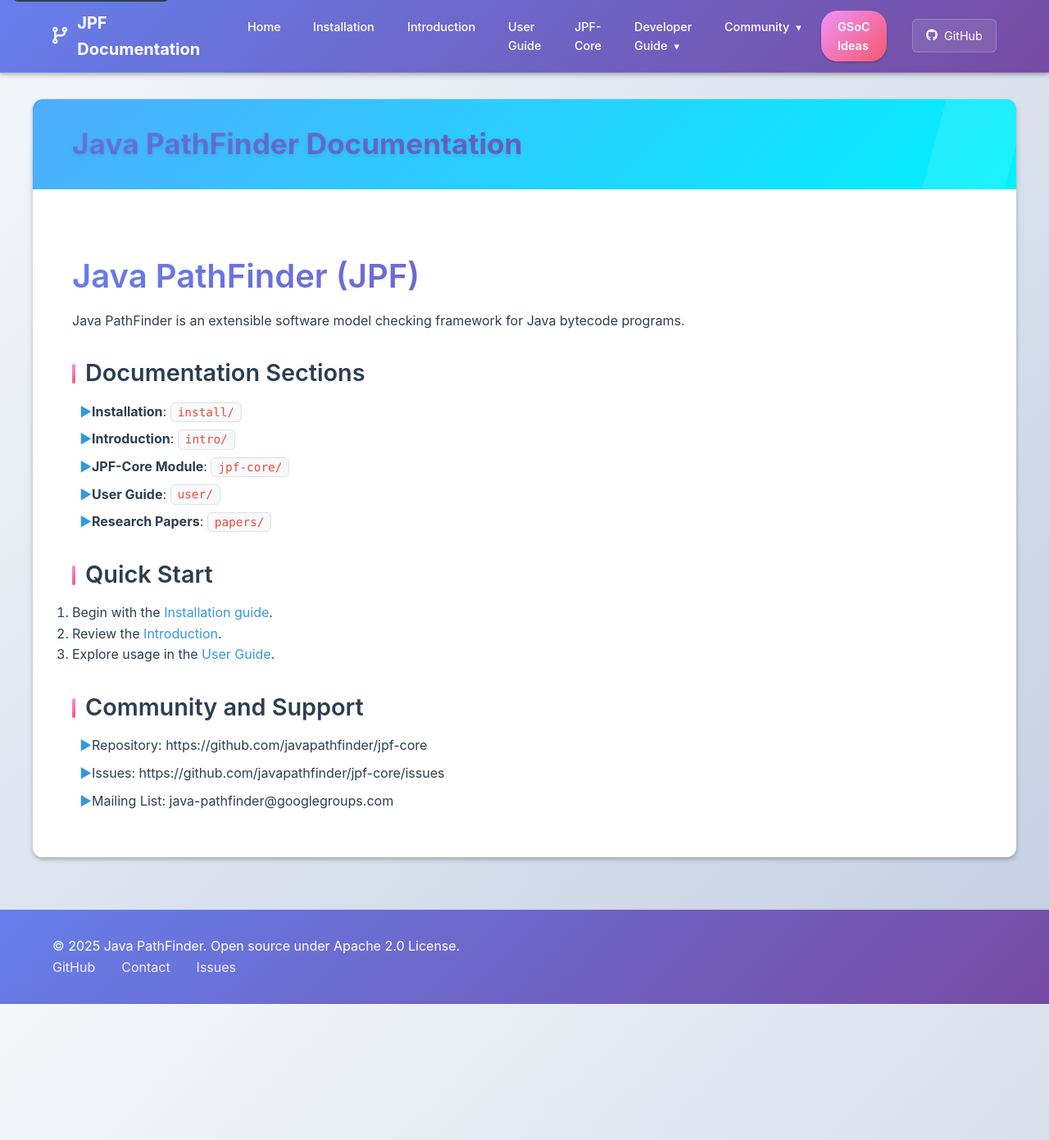
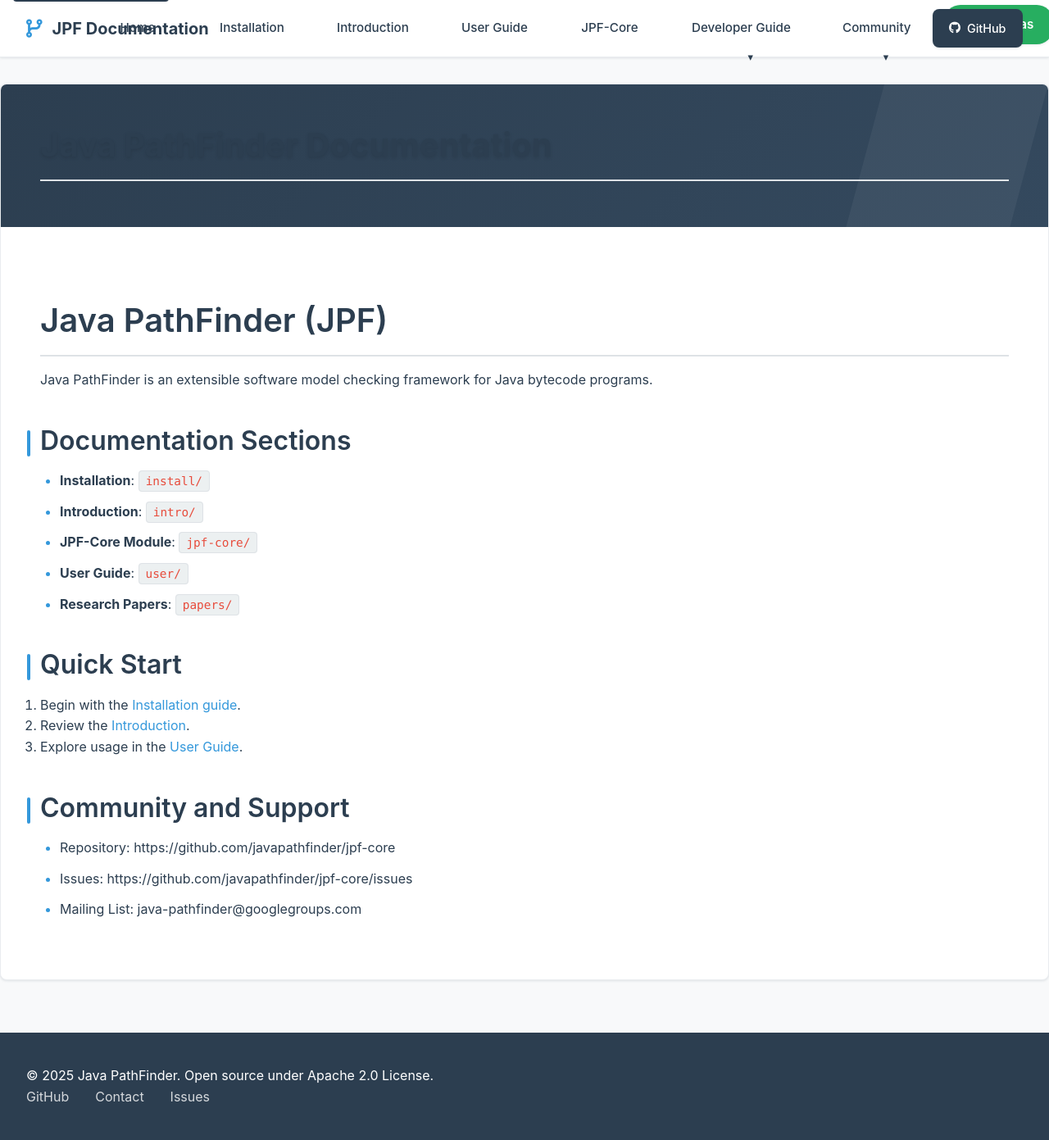
Before and after one commit to Mahmoud-Khawaja/Mahmoud-Khawaja.github.io, a Jekyll site: the page built from jpf-core/index.md, in a window 1280 px wide and 1391 px high. Shown: the whole window at 82% size. Built offline with Jekyll 4.4.1, drawn with Linux system fonts in a browser that asks for light colours.

Commit message:
Update JPF-core documentation from commit 1a7a8d985c98d362f9b3493c9917f3e9f805f7d3

```diff
--- a/jpf-core/assets/css/style.css
+++ b/jpf-core/assets/css/style.css
@@ -1,29 +1,42 @@
-/* Modern CSS Variables */
+/* Professional Eye-Friendly Color Palette */
 :root {
-    --primary: #2c3e50;
-    --secondary: #3498db;
-    --accent: #e74c3c;
-    --success: #27ae60;
-    --warning: #f39c12;
-    --light: #f8f9fa;
-    --white: #ffffff;
-    --dark: #2c3e50;
-    --muted: #6c757d;
-    --border: #dee2e6;
-    --glass: rgba(255, 255, 255, 0.1);
-    --glass-border: rgba(255, 255, 255, 0.2);
-    --shadow-sm: 0 1px 3px rgba(0,0,0,0.12), 0 1px 2px rgba(0,0,0,0.24);
-    --shadow-md: 0 3px 6px rgba(0,0,0,0.15), 0 2px 4px rgba(0,0,0,0.12);
-    --shadow-lg: 0 10px 20px rgba(0,0,0,0.15), 0 3px 6px rgba(0,0,0,0.10);
-    --gradient-primary: linear-gradient(135deg, #667eea 0%, #764ba2 100%);
-    --gradient-secondary: linear-gradient(135deg, #f093fb 0%, #f5576c 100%);
-    --gradient-accent: linear-gradient(135deg, #4facfe 0%, #00f2fe 100%);
-    --transition: all 0.3s cubic-bezier(0.25, 0.8, 0.25, 1);
-    --border-radius: 12px;
-    --border-radius-sm: 6px;
+    /* Calm, Professional Colors */
+    --primary: #2c3e50;          /* Deep navy blue */
+    --secondary: #34495e;        /* Slate gray */
+    --accent: #3498db;           /* Soft blue */
+    --success: #27ae60;          /* Forest green */
+    --warning: #f39c12;          /* Warm orange */
+    --danger: #e74c3c;           /* Muted red */
+
+    /* Neutral Backgrounds */
+    --bg-primary: #ffffff;       /* Pure white */
+    --bg-secondary: #f8f9fa;     /* Light gray */
+    --bg-tertiary: #ecf0f1;      /* Very light gray */
+    --bg-dark: #2c3e50;          /* Dark navy */
+
+    /* Text Colors */
+    --text-primary: #2c3e50;     /* Dark navy */
+    --text-secondary: #7f8c8d;   /* Medium gray */
+    --text-muted: #95a5a6;       /* Light gray */
+    --text-inverse: #ffffff;     /* White text */
+
+    /* Borders & Shadows */
+    --border: #dee2e6;           /* Light border */
+    --border-light: #e9ecef;     /* Very light border */
+    --shadow-sm: 0 1px 3px rgba(44, 62, 80, 0.12);
+    --shadow-md: 0 4px 6px rgba(44, 62, 80, 0.07);
+    --shadow-lg: 0 10px 25px rgba(44, 62, 80, 0.1);
+
+    /* Spacing & Sizing */
+    --header-height: 70px;
+    --nav-height: 60px;
+    --container-width: 1400px;   /* Wider container */
+    --border-radius: 8px;
+    --border-radius-sm: 4px;
+    --transition: all 0.3s ease;
 }
 
-/* Reset and base */
+/* Reset and Base Styles */
 * {
     box-sizing: border-box;
     margin: 0;
@@ -38,20 +51,19 @@ html {
 body {
     font-family: -apple-system, BlinkMacSystemFont, "Segoe UI", Roboto, "Helvetica Neue", Arial, sans-serif;
     line-height: 1.6;
-    color: var(--dark);
-    background: linear-gradient(135deg, #f5f7fa 0%, #c3cfe2 100%);
-    overflow-x: hidden;
+    color: var(--text-primary);
+    background-color: var(--bg-secondary);
     -webkit-font-smoothing: antialiased;
     -moz-osx-font-smoothing: grayscale;
 }
 
-/* Accessibility */
+/* Skip Link for Accessibility */
 .skip-link {
     position: absolute;
     top: -40px;
     left: 16px;
     background: var(--primary);
-    color: white;
+    color: var(--text-inverse);
     padding: 8px 16px;
     text-decoration: none;
     border-radius: var(--border-radius-sm);
@@ -64,103 +76,114 @@ body {
     top: 16px;
 }
 
-/* COMPACT MODERN HEADER */
+/* PROFESSIONAL HEADER DESIGN */
 .site-header {
-    background: var(--gradient-primary);
-    backdrop-filter: saturate(180%) blur(20px);
-    border-bottom: 1px solid var(--glass-border);
+    background: var(--bg-primary);
+    border-bottom: 1px solid var(--border-light);
+    box-shadow: var(--shadow-sm);
     position: sticky;
     top: 0;
     z-index: 100;
-    padding: 0.75rem 0; /* Reduced from 1rem */
-    box-shadow: var(--shadow-md);
+    height: var(--header-height);
+    display: flex;
+    align-items: center;
 }
 
 .header-container {
-    max-width: 1200px;
+    max-width: var(--container-width);
+    width: 100%;
     margin: 0 auto;
     display: flex;
     align-items: center;
     justify-content: space-between;
-    padding: 0 1.5rem;
+    padding: 0 2rem;
     gap: 2rem;
 }
 
-/* Compact brand */
+/* Professional Brand */
 .header-brand .brand-link {
     display: flex;
     align-items: center;
     gap: 0.75rem;
-    color: white;
+    color: var(--primary);
     text-decoration: none;
     font-weight: 700;
-    font-size: 1.25rem; /* Reduced from 1.4rem */
+    font-size: 1.25rem;
     transition: var(--transition);
 }
 
 .header-brand .brand-link:hover {
+    color: var(--accent);
     transform: translateY(-1px);
-    text-shadow: 0 2px 8px rgba(0,0,0,0.3);
 }
 
 .header-brand i {
-    font-size: 1.3rem; /* Reduced from 1.6rem */
-    opacity: 0.9;
+    font-size: 1.4rem;
+    color: var(--accent);
 }
 
-/* COMPACT NAVIGATION */
+/* WIDER, PROFESSIONAL NAVIGATION */
 .main-nav {
     flex: 1;
     display: flex;
     justify-content: center;
+    max-width: 800px; /* Wider navigation area */
 }
 
 .nav-menu {
     display: flex;
     list-style: none;
-    gap: 0.5rem;
+    gap: 1rem; /* Increased spacing between items */
     margin: 0;
     padding: 0;
+    width: 100%;
+    justify-content: space-evenly; /* Even distribution */
 }
 
 .nav-menu li {
     position: relative;
+    flex: 1; /* Equal width for all nav items */
+    text-align: center;
 }
 
 .nav-menu a {
     display: block;
-    padding: 0.5rem 1rem; /* Reduced from 1rem 1.5rem */
-    color: white;
+    padding: 1rem 1.5rem; /* More generous padding */
+    color: var(--text-primary);
     text-decoration: none;
     font-weight: 500;
-    font-size: 0.9rem; /* Slightly smaller */
-    border-radius: var(--border-radius-sm);
+    font-size: 0.95rem;
+    border-radius: var(--border-radius);
     transition: var(--transition);
     position: relative;
-    overflow: hidden;
+    white-space: nowrap;
+    min-width: 120px; /* Minimum width for consistency */
 }
 
-.nav-menu a::before {
+.nav-menu a:hover {
+    background-color: var(--bg-tertiary);
+    color: var(--accent);
+    transform: translateY(-1px);
+}
+
+.nav-menu a::after {
     content: '';
     position: absolute;
     bottom: 0;
-    left: 0;
+    left: 50%;
     width: 0;
     height: 2px;
-    background: var(--gradient-accent);
+    background: var(--accent);
     transition: var(--transition);
+    transform: translateX(-50%);
 }
 
-.nav-menu a:hover {
-    background: var(--glass);
-    transform: translateY(-1px);
+.nav-menu a:hover::after,
+.nav-menu a.active::after {
+    width: 60%;
 }
 
-.nav-menu a:hover::before {
-    width: 100%;
-}
-
-/* FIXED DROPDOWN - Dark text on light background */
+/* IMPROVED DROPDOWN DESIGN */
 .dropdown {
     position: relative;
 }
@@ -181,12 +204,12 @@ body {
     top: calc(100% + 0.5rem);
     left: 50%;
     transform: translateX(-50%);
-    background: var(--white); /* White background */
+    background: var(--bg-primary);
     border: 1px solid var(--border);
     border-radius: var(--border-radius);
     box-shadow: var(--shadow-lg);
-    min-width: 220px;
-    padding: 0.5rem 0;
+    min-width: 280px; /* Wider dropdown */
+    padding: 0.75rem 0;
     opacity: 0;
     visibility: hidden;
     transform: translateX(-50%) translateY(-10px);
@@ -202,77 +225,70 @@ body {
 
 .dropdown-menu li {
     margin: 0;
+    flex: none;
+    text-align: left;
 }
 
 .dropdown-menu a {
     padding: 0.75rem 1.5rem;
-    color: var(--dark) !important; /* Dark text - FIXED */
+    color: var(--text-primary);
     font-size: 0.9rem;
     border-radius: 0;
     display: block;
     transition: var(--transition);
+    min-width: auto;
+    white-space: normal;
 }
 
-.dropdown-menu a::before {
-    display: none; /* Remove underline effect in dropdown */
+.dropdown-menu a::after {
+    display: none;
 }
 
 .dropdown-menu a:hover {
-    background: var(--light);
-    color: var(--secondary) !important;
-    transform: translateX(5px);
+    background-color: var(--bg-secondary);
+    color: var(--accent);
+    transform: translateX(8px);
 }
 
-/* Compact GitHub link */
+/* Professional GitHub Link */
 .header-actions .github-link {
     display: flex;
     align-items: center;
     gap: 0.5rem;
-    padding: 0.5rem 1rem; /* Reduced padding */
-    color: white;
+    padding: 0.75rem 1.25rem;
+    color: var(--text-inverse);
     text-decoration: none;
-    background: var(--glass);
-    border: 1px solid var(--glass-border);
-    border-radius: var(--border-radius-sm);
+    background: var(--primary);
+    border-radius: var(--border-radius);
     font-size: 0.9rem;
+    font-weight: 500;
     transition: var(--transition);
+    box-shadow: var(--shadow-sm);
 }
 
 .header-actions .github-link:hover {
-    background: rgba(255,255,255,0.2);
+    background: var(--secondary);
     transform: translateY(-1px);
-    box-shadow: var(--shadow-sm);
+    box-shadow: var(--shadow-md);
 }
 
-/* MODERN CONTENT AREA */
+/* CALM CONTENT AREA */
 .main-content {
-    max-width: 1200px;
+    max-width: var(--container-width);
     margin: 2rem auto;
-    background: var(--white);
+    background: var(--bg-primary);
     border-radius: var(--border-radius);
-    box-shadow: var(--shadow-md);
+    box-shadow: var(--shadow-sm);
     overflow: hidden;
-    animation: slideUp 0.6s ease;
+    border: 1px solid var(--border-light);
 }
 
-@keyframes slideUp {
-    from {
-        opacity: 0;
-        transform: translateY(30px);
-    }
-    to {
-        opacity: 1;
-        transform: translateY(0);
-    }
-}
-
-/* Page header - more compact */
+/* Calm Page Header */
 .page-header {
-    background: var(--gradient-accent);
-    color: white;
-    padding: 2rem 3rem 1.5rem; /* Reduced bottom padding */
+    background: linear-gradient(135deg, var(--primary) 0%, var(--secondary) 100%);
+    color: var(--text-inverse);
+    padding: 3rem;
     position: relative;
-    overflow: hidden;
 }
 
 .page-header::before {
@@ -280,50 +296,52 @@ body {
     position: absolute;
     top: 0;
     right: 0;
-    width: 100px;
+    width: 200px;
     height: 100%;
-    background: rgba(255,255,255,0.1);
+    background: rgba(255, 255, 255, 0.05);
     transform: skewX(-15deg);
+    transform-origin: top;
 }
 
 .page-title {
-    font-size: 2.2rem; /* Slightly smaller */
+    font-size: 2.5rem;
     font-weight: 700;
     margin: 0 0 0.5rem 0;
-    text-shadow: 0 2px 4px rgba(0,0,0,0.1);
+    text-shadow: 0 2px 4px rgba(0, 0, 0, 0.1);
 }
 
 .page-description {
-    font-size: 1.1rem;
+    font-size: 1.2rem;
     opacity: 0.9;
     margin: 0;
+    max-width: 600px;
 }
 
-/* Content styling */
+/* Content Styling */
 .content {
     padding: 3rem;
 }
 
-/* Enhanced typography */
+/* Professional Typography */
 h1, h2, h3, h4, h5, h6 {
     font-weight: 600;
-    margin: 2rem 0 1rem 0;
+    margin: 2.5rem 0 1rem 0;
     color: var(--primary);
     line-height: 1.3;
 }
 
 h1 {
     font-size: 2.5rem;
-    background: var(--gradient-primary);
-    -webkit-background-clip: text;
-    -webkit-text-fill-color: transparent;
-    background-clip: text;
+    color: var(--primary);
+    border-bottom: 2px solid var(--border);
+    padding-bottom: 1rem;
 }
 
 h2 {
-    font-size: 1.8rem;
+    font-size: 2rem;
     position: relative;
     padding-left: 1rem;
+    margin-left: -1rem;
 }
 
 h2::before {
@@ -332,69 +350,54 @@ h2::before {
     left: 0;
     top: 0.5rem;
     width: 4px;
-    height: 1.5rem;
-    background: var(--gradient-secondary);
+    height: 2rem;
+    background: var(--accent);
     border-radius: 2px;
 }
 
 h3 {
-    font-size: 1.4rem;
+    font-size: 1.5rem;
     color: var(--secondary);
 }
 
-/* Modern links */
+/* Calm Links */
 a {
-    color: var(--secondary);
+    color: var(--accent);
     text-decoration: none;
     transition: var(--transition);
+}
+
+a:hover {
+    color: var(--primary);
+    text-decoration: underline;
+}
+
+/* Professional Lists */
+ul:not(.nav-menu):not(.dropdown-menu) {
+    padding-left: 1.5rem;
+    margin-bottom: 1.5rem;
+}
+
+ul:not(.nav-menu):not(.dropdown-menu) li {
+    margin-bottom: 0.75rem;
     position: relative;
 }
 
-a:hover {
+ul:not(.nav-menu):not(.dropdown-menu) li::marker {
     color: var(--accent);
 }
 
-a:not(.nav-menu a):not(.dropdown-menu a):not(.brand-link):not(.github-link)::after {
-    content: '';
-    position: absolute;
-    bottom: -2px;
-    left: 0;
-    width: 0;
-    height: 2px;
-    background: var(--gradient-accent);
-    transition: var(--transition);
-}
-
-a:not(.nav-menu a):not(.dropdown-menu a):not(.brand-link):not(.github-link):hover::after {
-    width: 100%;
-}
-
-/* Lists with custom bullets */
-ul:not(.nav-menu):not(.dropdown-menu) {
-    padding-left: 1.5rem;
-}
-
-ul:not(.nav-menu):not(.dropdown-menu) li {
-    position: relative;
-    margin-bottom: 0.5rem;
-}
-
-ul:not(.nav-menu):not(.dropdown-menu) li::marker {
-    content: "▶";
-    color: var(--secondary);
-}
-
-/* Modern code blocks */
+/* Clean Code Blocks */
 pre, code {
     font-family: 'SF Mono', 'Monaco', 'Cascadia Code', 'Roboto Mono', monospace;
-    background: var(--light);
+    background: var(--bg-tertiary);
     border-radius: var(--border-radius-sm);
 }
 
 code {
-    padding: 0.2rem 0.5rem;
+    padding: 0.25rem 0.5rem;
     font-size: 0.9em;
-    color: var(--accent);
+    color: var(--danger);
     border: 1px solid var(--border);
 }
 
@@ -410,21 +413,21 @@ pre code {
     background: none;
     border: none;
     padding: 0;
-    color: var(--dark);
+    color: var(--text-primary);
 }
 
-/* MODERN FOOTER */
+/* PROFESSIONAL FOOTER */
 .site-footer {
-    background: var(--gradient-primary);
-    color: white;
-    padding: 2rem 0;
+    background: var(--bg-dark);
+    color: var(--text-inverse);
+    padding: 2.5rem 0;
     margin-top: 4rem;
 }
 
 .footer-container {
-    max-width: 1200px;
+    max-width: var(--container-width);
     margin: 0 auto;
-    padding: 0 1.5rem;
+    padding: 0 2rem;
     display: flex;
     justify-content: space-between;
     align-items: center;
@@ -438,53 +441,82 @@ pre code {
 }
 
 .footer-links a {
-    color: white;
+    color: var(--text-inverse);
     text-decoration: none;
     transition: var(--transition);
-    opacity: 0.9;
+    opacity: 0.8;
 }
 
 .footer-links a:hover {
     opacity: 1;
+    color: var(--accent);
     transform: translateY(-1px);
 }
 
-/* Special navigation items */
+/* Special Navigation Items */
 .ideas-tab {
-    background: var(--gradient-secondary) !important;
+    background: var(--success) !important;
+    color: var(--text-inverse) !important;
     border-radius: 20px !important;
-    padding: 0.5rem 1.25rem !important;
+    padding: 0.75rem 1.5rem !important;
     font-weight: 600 !important;
     box-shadow: var(--shadow-sm) !important;
+    min-width: auto !important;
 }
 
 .ideas-tab:hover {
+    background: var(--warning) !important;
     transform: translateY(-2px) !important;
     box-shadow: var(--shadow-md) !important;
 }
 
 /* RESPONSIVE DESIGN */
-@media (max-width: 768px) {
+@media (max-width: 1200px) {
+    :root {
+        --container-width: 1200px;
+    }
+
+    .nav-menu {
+        gap: 0.75rem;
+    }
+
+    .nav-menu a {
+        padding: 0.75rem 1rem;
+        min-width: 100px;
+    }
+}
+
+@media (max-width: 992px) {
     .header-container {
         flex-direction: column;
         gap: 1rem;
-        padding: 0 1rem;
+        padding: 1rem;
     }
 
     .main-nav {
         width: 100%;
-        justify-content: center;
+        max-width: none;
     }
 
     .nav-menu {
         flex-wrap: wrap;
         justify-content: center;
-        gap: 0.25rem;
+        gap: 0.5rem;
     }
 
-    .nav-menu a {
-        padding: 0.4rem 0.8rem;
-        font-size: 0.85rem;
+    .nav-menu li {
+        flex: none;
+    }
+
+    .dropdown-menu {
+        position: static;
+        transform: none;
+        box-shadow: var(--shadow-sm);
+        margin-top: 0.5rem;
+    }
+
+    .dropdown:hover .dropdown-menu {
+        transform: none;
     }
 
     .main-content {
@@ -492,28 +524,27 @@ pre code {
     }
 
     .page-header {
-        padding: 1.5rem 2rem 1rem;
-    }
-
-    .page-title {
-        font-size: 1.8rem;
+        padding: 2rem 1.5rem;
     }
 
     .content {
         padding: 2rem 1.5rem;
     }
+}
 
-    .dropdown-menu {
-        position: static;
-        transform: none;
-        box-shadow: none;
-        border: none;
-        background: var(--glass);
-        margin-top: 0.5rem;
+@media (max-width: 768px) {
+    .nav-menu {
+        flex-direction: column;
+        width: 100%;
     }
 
-    .dropdown:hover .dropdown-menu {
-        transform: none;
+    .nav-menu a {
+        text-align: center;
+        border-bottom: 1px solid var(--border-light);
+    }
+
+    .page-title {
+        font-size: 2rem;
     }
 
     .footer-container {
@@ -522,28 +553,13 @@ pre code {
     }
 }
 
-/* Loading states and micro-interactions */
-.loading {
-    display: inline-block;
-    width: 16px;
-    height: 16px;
-    border: 2px solid var(--light);
-    border-top: 2px solid var(--secondary);
-    border-radius: 50%;
-    animation: spin 1s linear infinite;
-}
-
-@keyframes spin {
-    to { transform: rotate(360deg); }
-}
-
-/* Smooth focus states */
+/* Smooth Focus States */
 *:focus {
-    outline: 2px solid var(--secondary);
+    outline: 2px solid var(--accent);
     outline-offset: 2px;
 }
 
-/* Performance optimizations */
+/* Performance Optimizations */
 .nav-menu a,
 .dropdown-menu,
 .brand-link,
```
